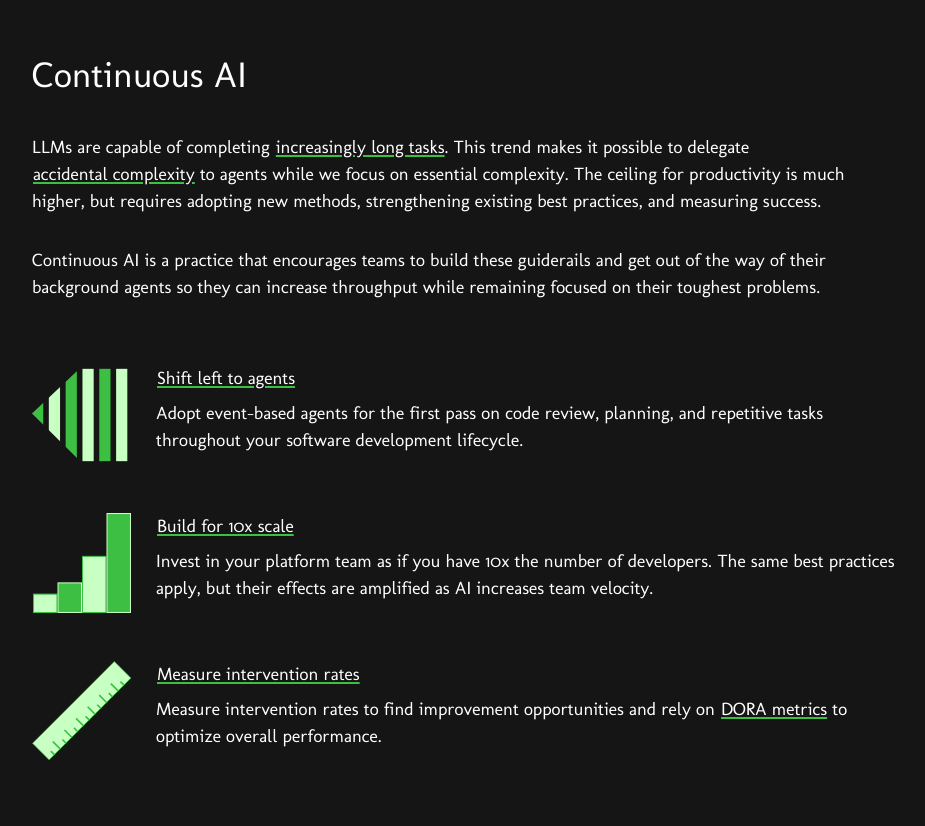
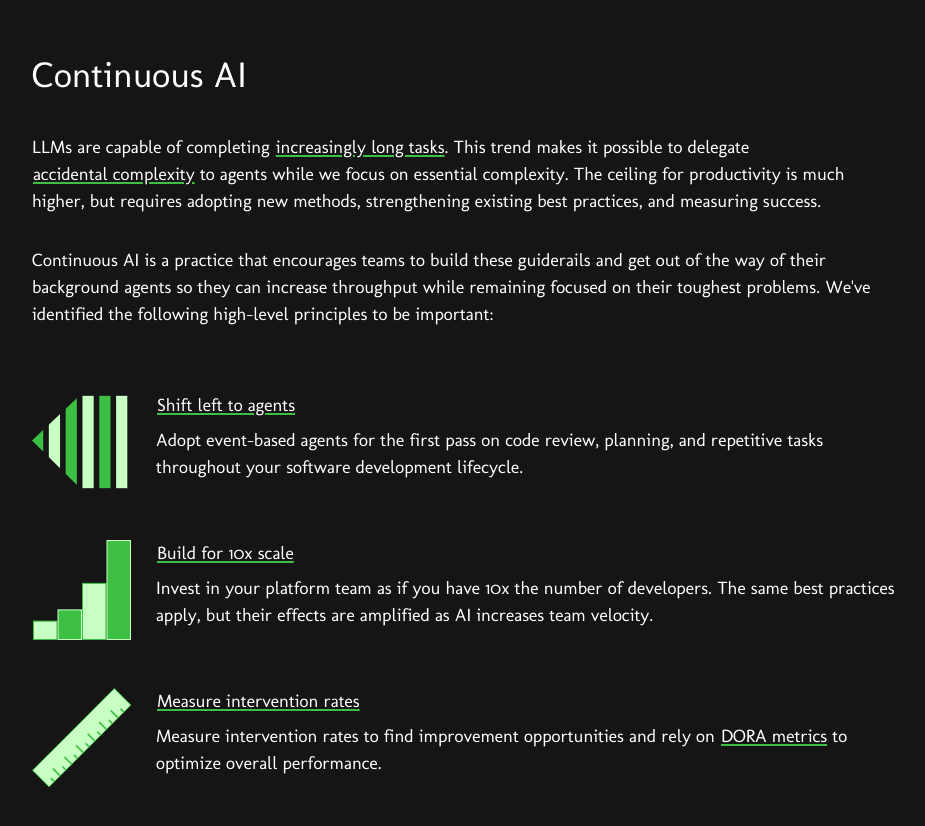
Before and after one commit to 14salfd-boop/continuousai.com, a Next.js app: page / in a window 1280 px wide. Shown: the top 826 px of the page, without its empty margins (176-1101 px from the left). Built offline with nearby package versions, Linux system fonts and the light colour scheme.

Commit message:
more words

```diff
--- a/app/page.tsx
+++ b/app/page.tsx
@@ -71,7 +71,8 @@ export default function Home() {
             Continuous AI is a practice that encourages teams to build these
             guiderails and get out of the way of their background agents so they
             can increase throughput while remaining focused on their toughest
-            problems.
+            problems. We've identified the following high-level principles to be
+            important:
           </span>
         </p>
 
```
